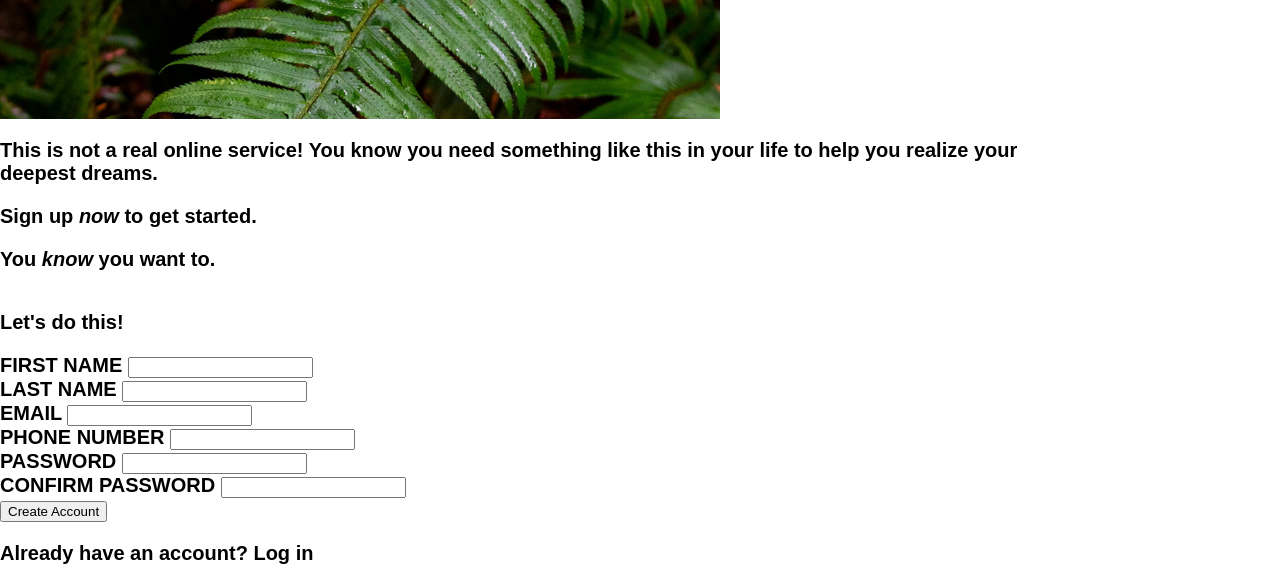
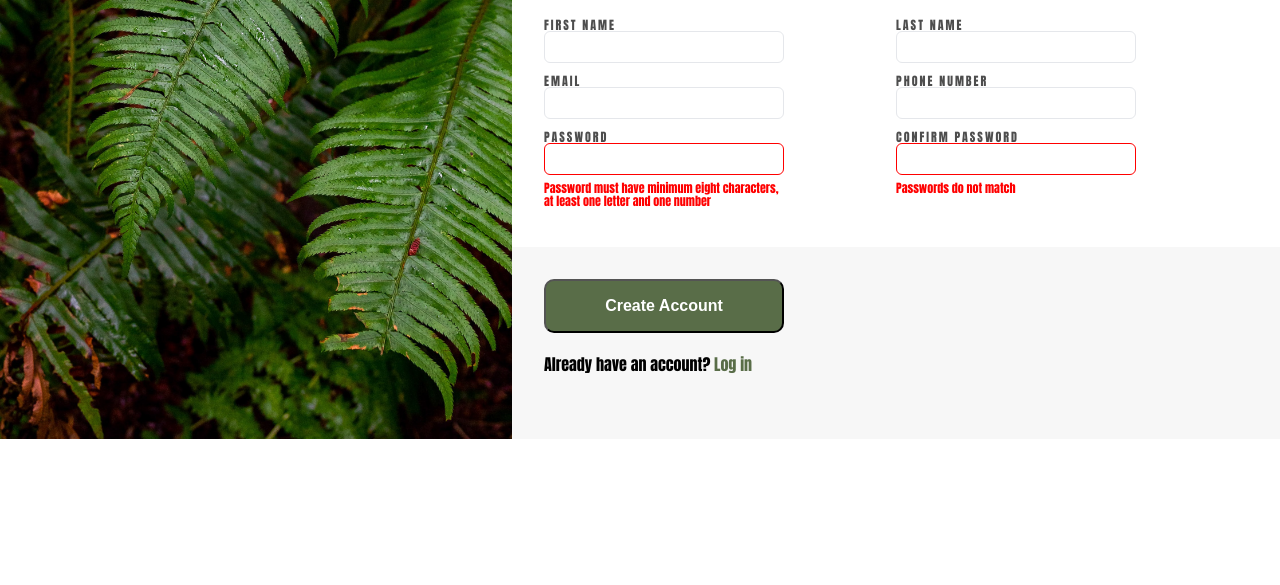
Before and after one commit to dvp-beste/Sign-up-Form, a plain HTML site: page index.html in a window 1280 px wide. Shown: the part 361-946 px from the top of the page. After the commit the page ends 800 px from the top, so only its background shows below. Drawn offline with Linux system fonts and the light colour scheme; files whose address does not match are found by name.

Commit message:
Style the whole page
Add the Meyerweb resetter

Style the formfield by dividing it into three sections

Check the validity of the password and confirm password

Add focus style

```diff
--- a/styles.css
+++ b/styles.css
@@ -1,3 +1,53 @@
+ /* http://meyerweb.com/eric/tools/css/reset/
+        v2.0 | 20110126
+        License: none (public domain)
+        */
+
+        html, body, div, span, applet, object, iframe,
+        h1, h2, h3, h4, h5, h6, p, blockquote, pre,
+        a, abbr, acronym, address, big, cite, code,
+        del, dfn, em, img, ins, kbd, q, s, samp,
+        small, strike, strong, sub, sup, tt, var,
+        b, u, i, center,
+        dl, dt, dd, ol, ul, li,
+        fieldset, form, label, legend,
+        table, caption, tbody, tfoot, thead, tr, th, td,
+        article, aside, canvas, details, embed,
+        figure, figcaption, footer, header, hgroup,
+        menu, nav, output, ruby, section, summary,
+        time, mark, audio, video {
+            margin: 0;
+            padding: 0;
+            border: 0;
+            font-size: 100%;
+            font: inherit;
+            vertical-align: baseline;
+        }
+        /* HTML5 display-role reset for older browsers */
+        article, aside, details, figcaption, figure,
+        footer, header, hgroup, menu, nav, section {
+            display: block;
+        }
+        body {
+            line-height: 1;
+        }
+        ol, ul {
+            list-style: none;
+        }
+        blockquote, q {
+            quotes: none;
+        }
+        blockquote:before, blockquote:after,
+        q:before, q:after {
+            content: '';
+            content: none;
+        }
+        table {
+            border-collapse: collapse;
+            border-spacing: 0;
+        }
+
+
 * {
     box-sizing: border-box;
   }
@@ -12,7 +62,7 @@ html, body {
     src: url("webfontkit/norse-bold-webfont.woff") format("woff");
 
 }
-.container {
+body {
     display: flex;
     justify-content: center;
     height: 100%;
@@ -20,19 +70,9 @@ html, body {
 
 .imagefield {
     display: flex;
-    width: 720px;
+    width: 40%;
     background-image: url('halie-west-25xggax4bSA-unsplash.jpg');
     background-size: cover;
-}
-
-.formfield {
-    display: flex;
-    flex-direction: column;
-    justify-content: space-evenly;
-    width: 1080px;
-    font-family: Arial, Helvetica, sans-serif;
-    font-size: 20px;
-    font-weight: bold;
 }
 
 .imagefield img{
@@ -55,3 +95,114 @@ html, body {
     text-align: center;
     font-family: "Norse-Bold", sans-serif;
 }
+
+.formfield {
+    display: flex;
+    flex-direction: column;
+    justify-content: space-evenly;
+    width: 60%;
+    font-family:Impact, Haettenschweiler, 'Arial Narrow Bold', sans-serif;
+    font-size: 24px;
+    font-weight: bold;
+    line-height: 130%;
+    background-color: rgb(247, 247, 247);
+}
+
+.explanation {
+    display: flex;
+    flex-direction: column;
+    justify-content: space-evenly;
+    padding: 128px 32px 16px;
+    flex: 1 1 auto;
+}
+.explanation i {
+    font-style: italic;
+}
+
+.button {
+    display: flex;
+    flex-direction: column;
+    padding: 32px;
+    flex: 1 1 auto;
+    font-size: 16px;
+}
+.button span {
+    color: #596D48;
+}
+.form {
+    background-color: white;
+    padding: 32px;
+}
+
+form {
+    margin-top: 16px;
+    display: flex;
+    flex-wrap: wrap;
+}
+
+label {
+    color: rgb(77, 77, 77);
+    font-size: 12px;
+    letter-spacing: 2px;
+    line-height: 100%;
+}
+
+.form-elem {
+    min-width: 50%;
+    display: flex;
+    flex-direction: column;
+    margin: 6px 0;
+}
+
+input {
+    width: 240px;
+    height: 32px;
+    border-radius: 6px;
+    border: 1px solid #E5E7EB;
+    font-size: 16px;
+    padding: 0 8px;
+}
+
+input:focus {
+    outline: none;
+    border: 1px solid blue;
+    box-shadow: 4px 4px 4px rgb(196, 196, 196);
+}
+
+input[type="password"]:invalid {
+    border: 1px solid red;
+}
+
+input[type="password"]:invalid + span {
+    line-height: 8px;
+    margin: 4px 0;
+    width: 240px;
+    flex-wrap: wrap;
+}
+
+input[id="password"]:invalid + span::after {
+    content: "Password must have minimum eight characters, at least one letter and one number";
+    color: red;
+    font-size: 12px;
+}
+
+input[id="conf-password"]:invalid + span::after {
+    content: "Passwords do not match";
+    color: red;
+    font-size: 12px;
+}
+
+input[type="password"]:valid {
+    border: 1px solid green;
+}
+
+button {
+    background-color: #596D48;
+    color: white;
+    font-size: 16px;
+    font-weight: bold;
+    width: 240px;
+    padding: 16px;
+    border-radius: 10px;
+    margin-bottom: 16px;
+}
```
